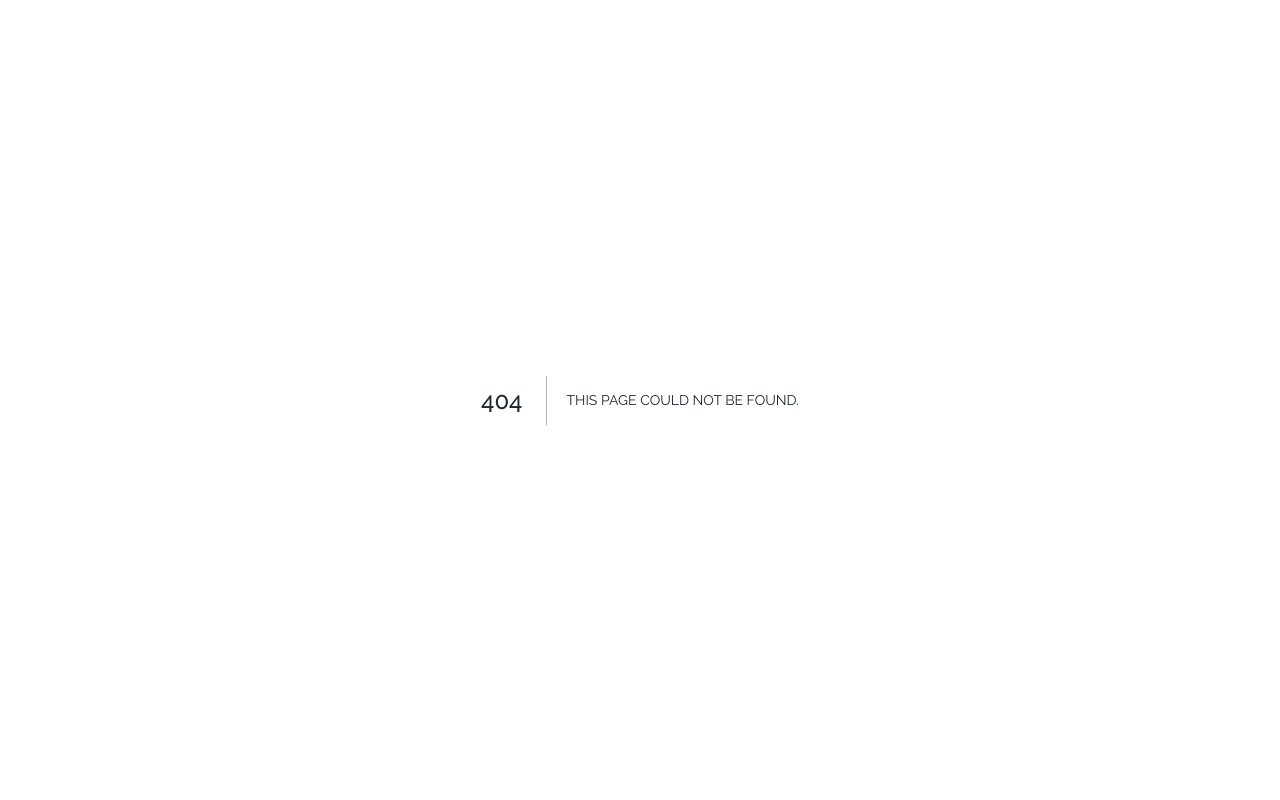
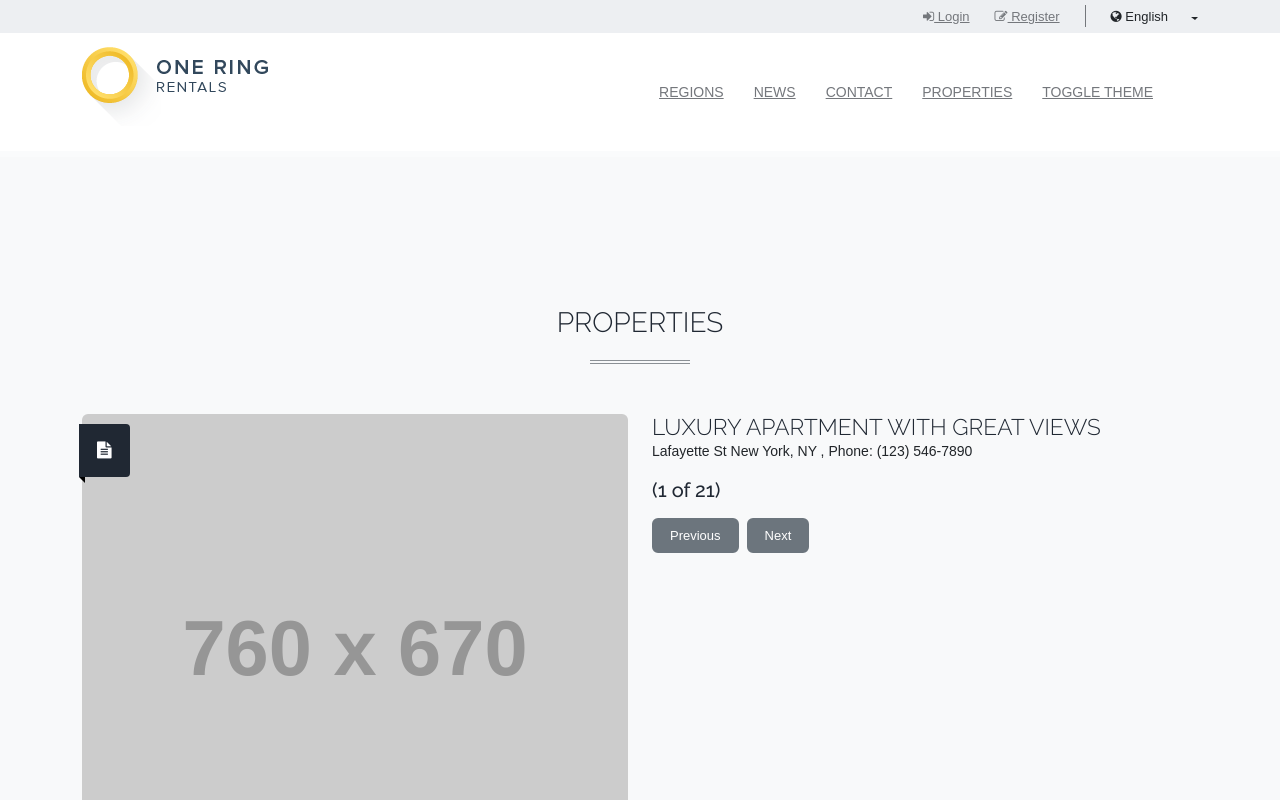
Before and after one commit to mbenic/web-apps-assignment-03, a Next.js app: page /properties in a window 1280 px wide. Before the commit this address had no page. Shown: the top 800 px of the page. Built offline with nearby package versions, Linux system fonts and the light colour scheme.

Commit message:
properties page

```diff
--- a/app/components/Header.js
+++ b/app/components/Header.js
@@ -86,6 +86,9 @@ const Header = () => {
                   <li key="6">
                     <Link href="/contact">Contact</Link>
                   </li>
+                  <li key="7">
+                    <Link href="/properties">Properties</Link>
+                  </li>
                   <li>
                     {/*Clicking this link triggers toggleTheme, switching between light and dark modes */}
                     <Link href="#" onClick={toggleTheme}>
--- /dev/null
+++ b/app/data/properties.js
@@ -0,0 +1,214 @@
+//List of properties
+export var properties = [
+  {
+    id: 0,
+    title: "Luxury Apartment with great views",
+    latitude: 40.727815,
+    longitude: -73.993544,
+    image: "images/logo.png",
+    description: "Lafayette St New York, NY , Phone: (123) 546-7890",
+    link: "http://placehold.it/760x670",
+    map_marker_icon: "images/markers/coral-marker-residential.png",
+  },
+  {
+    id: 1,
+    title: "Stunning Villa with 5 bedrooms",
+    latitude: 40.730241,
+    longitude: -73.986664,
+    image: "http://placehold.it/760x670",
+    description: "2nd Ave, New York, NY , Phone: (123) 546-7890",
+    link: "http://placehold.it/760x670",
+    map_marker_icon: "images/markers/coral-marker-commercial.png",
+  },
+  {
+    id: 2,
+    title: "Property 3",
+    latitude: 40.728645,
+    longitude: -73.98786,
+    image: "http://placehold.it/760x670",
+    description: "St Marks Pl, New York, NY , Phone: (123) 546-7890",
+    link: "http://placehold.it/760x670",
+    map_marker_icon: "images/markers/coral-marker-commercial.png",
+  },
+  {
+    id: 3,
+    title: "Property 4",
+    latitude: 40.729262,
+    longitude: -73.989271,
+    image: "http://placehold.it/760x670",
+    description: "St Marks Pl New York, NY , Phone: (123) 546-7890",
+    link: "http://placehold.it/760x670",
+    map_marker_icon: "images/markers/coral-marker-residential.png",
+  },
+  {
+    id: 4,
+    title: "Property 5",
+    latitude: 40.728577,
+    longitude: -73.990629,
+    image: "http://placehold.it/760x670",
+    description: "Cooper Square, New York, NY , Phone: (123) 546-7890",
+    link: "http://placehold.it/760x670",
+    map_marker_icon: "images/markers/coral-marker-residential.png",
+  },
+  {
+    id: 5,
+    title: "Property 6",
+    latitude: 40.72993,
+    longitude: -73.992967,
+    image: "http://placehold.it/760x670",
+    description: "Broadway, New York, NY , Phone: (123) 546-7890",
+    link: "http://placehold.it/760x670",
+    map_marker_icon: "images/markers/coral-marker-residential.png",
+  },
+  {
+    id: 6,
+    title: "Property 7",
+    latitude: 25.791758,
+    longitude: -80.140058,
+    image: "http://placehold.it/760x670",
+    description: "Lenox Ave, Miami Beach, FL , Phone: (123) 546-7890",
+    link: "http://placehold.it/760x670",
+    map_marker_icon: "images/markers/coral-marker-residential.png",
+  },
+  {
+    id: 7,
+    title: "Property 8",
+    latitude: 25.791419,
+    longitude: -80.131935,
+    image: "http://placehold.it/760x670",
+    description: "Washington Ave, Miami Beach, FL , Phone: (123) 546-7890",
+    link: "http://placehold.it/760x670",
+    map_marker_icon: "images/markers/coral-marker-commercial.png",
+  },
+  {
+    id: 8,
+    title: "Property 9",
+    latitude: 25.792987,
+    longitude: -80.13496,
+    image: "http://placehold.it/760x670",
+    description:
+      "Convention Center Dr, Miami Beach, FL , Phone: (123) 546-7890",
+    link: "http://placehold.it/760x670",
+    map_marker_icon: "images/markers/coral-marker-commercial.png",
+  },
+  {
+    id: 9,
+    title: "Property 10",
+    latitude: 38.850123,
+    longitude: -104.803812,
+    image: "http://placehold.it/760x670",
+    description: "Uintah St, Colorado Springs, CO , Phone: (123) 546-7890",
+    link: "http://placehold.it/760x670",
+    map_marker_icon: "images/markers/coral-marker-land.png",
+  },
+  {
+    id: 10,
+    title: "Property 11",
+    latitude: 38.852373,
+    longitude: -104.790676,
+    image: "http://placehold.it/760x670",
+    description: "Swope Ave, Colorado Springs, CO , Phone: (123) 546-7890",
+    link: "http://placehold.it/760x670",
+    map_marker_icon: "images/markers/coral-marker-residential.png",
+  },
+  {
+    id: 11,
+    title: "Property 12",
+    latitude: 37.790236,
+    longitude: -122.407935,
+    image: "http://placehold.it/760x670",
+    description: "Bush St, San Francisco, CA , Phone: (123) 546-7890",
+    link: "http://placehold.it/760x670",
+    map_marker_icon: "images/markers/coral-marker-residential.png",
+  },
+  {
+    id: 12,
+    title: "Property 13",
+    latitude: 37.792401,
+    longitude: -122.40437,
+    image: "http://placehold.it/760x670",
+    description: "Kearny St, San Francisco, CA , Phone: (123) 546-7890",
+    link: "http://placehold.it/760x670",
+    map_marker_icon: "images/markers/coral-marker-commercial.png",
+  },
+  {
+    id: 13,
+    title: "Property 14",
+    latitude: 37.792905,
+    longitude: -122.410229,
+    image: "http://placehold.it/760x670",
+    description: "Sacramento St, San Francisco, CA , Phone: (123) 546-7890",
+    link: "http://placehold.it/760x670",
+    map_marker_icon: "images/markers/coral-marker-commercial.png",
+  },
+  {
+    id: 14,
+    title: "Property 15",
+    latitude: 37.792486,
+    longitude: -122.406139,
+    image: "http://placehold.it/760x670",
+    description: "Sacramento St, San Francisco, CA , Phone: (123) 546-7890",
+    link: "http://placehold.it/760x670",
+    map_marker_icon: "images/markers/coral-marker-residential.png",
+  },
+  {
+    id: 15,
+    title: "Property 16",
+    latitude: 37.795108,
+    longitude: -122.400364,
+    image: "http://placehold.it/760x670",
+    description: "California St, San Francisco, CA , Phone: (123) 546-7890",
+    link: "http://placehold.it/760x670",
+    map_marker_icon: "images/markers/coral-marker-residential.png",
+  },
+  {
+    id: 16,
+    title: "Property 17",
+    latitude: 36.13967,
+    longitude: -86.786006,
+    image: "http://placehold.it/760x670",
+    description: "11th Ave S, Nashville, TN , Phone: (123) 546-7890",
+    link: "http://placehold.it/760x670",
+    map_marker_icon: "images/markers/coral-marker-land.png",
+  },
+  {
+    id: 17,
+    title: "Property 18",
+    latitude: 36.140701,
+    longitude: -86.793153,
+    image: "http://placehold.it/760x670",
+    description: "Horton Ave, Nashville, TN , Phone: (123) 546-7890",
+    link: "http://placehold.it/760x670",
+    map_marker_icon: "images/markers/coral-marker-residential.png",
+  },
+  {
+    id: 18,
+    title: "Property 19",
+    latitude: 29.424113,
+    longitude: -98.49483,
+    image: "http://placehold.it/760x670",
+    description: "Dolorosa, San Antonio, TX , Phone: (123) 546-7890",
+    link: "http://placehold.it/760x670",
+    map_marker_icon: "images/markers/coral-marker-commercial.png",
+  },
+  {
+    id: 19,
+    title: "Property 20",
+    latitude: 33.440884,
+    longitude: -112.073876,
+    image: "http://placehold.it/760x670",
+    description: "Central Ave, Phoenix, AZ , Phone: (123) 546-7890",
+    link: "http://placehold.it/760x670",
+    map_marker_icon: "images/markers/coral-marker-land.png",
+  },
+  {
+    id: 20,
+    title: "Property 21",
+    latitude: 39.09985,
+    longitude: -94.57872,
+    image: "http://placehold.it/760x670",
+    description: "12th St, Kansas City, MO , Phone: (123) 546-7890",
+    link: "http://placehold.it/760x670",
+    map_marker_icon: "images/markers/coral-marker-residential.png",
+  },
+];
--- /dev/null
+++ b/app/properties/page.js
@@ -0,0 +1,97 @@
+"use client";
+import Link from "next/link";
+
+import React from "react";
+import { useState } from "react";
+import { properties } from "../data/properties";
+import Image from "next/image";
+
+// get the useTheme function from ThemeContext component
+import { useTheme } from "../context/ThemeContext";
+
+// import necessary components
+import Header from "../components/Header";
+import Footer from "../components/Footer";
+
+import Container from "../components/Container";
+
+const Property = () => {
+  const [index, setIndex] = useState(0);
+
+  function handleClickReverse() {
+    setIndex((index - 1 + properties.length) % properties.length);
+  }
+
+  function handleClick() {
+    setIndex((index + 1) % properties.length);
+  }
+
+  const property = properties[index];
+
+  return (
+    <div className="main col-sm-12">
+      <h1 className="section-title">Properties</h1>
+      <div className="row grid-style1">
+        <div className="col-md-6 item ">
+          <div className="image">
+            <img
+              src={property.link}
+              alt={property.title}
+              className="img-fluid rounded "
+            />
+          </div>
+          <div className="tag">
+            <i className="fa fa-file-text"></i>
+          </div>
+        </div>
+        <div className="col-md-6">
+          <h2>{property.title}</h2>
+          <p>{property.description} </p>
+
+          {/* <a
+            href={property.link}
+            className="btn btn-primary"
+            target="_blank"
+
+          >
+            View More
+          </a> */}
+          <h3>
+            ({index + 1} of {properties.length})
+          </h3>
+
+          <div className="mt-3">
+            <button
+              className="btn btn-secondary me-2"
+              onClick={handleClickReverse}
+            >
+              Previous
+            </button>
+            <button className="btn btn-secondary" onClick={handleClick}>
+              Next
+            </button>
+          </div>
+        </div>
+      </div>
+    </div>
+  );
+};
+
+function Gallery() {
+  const { theme } = useTheme();
+  return (
+    <main
+      className={`${
+        theme == "light" ? "bg-light text-dark" : "bg-dark text-light"
+      }`}
+    >
+      <Header />
+      <Container>
+        <Property />
+      </Container>
+      <Footer />
+    </main>
+  );
+}
+
+export default Gallery;
```
